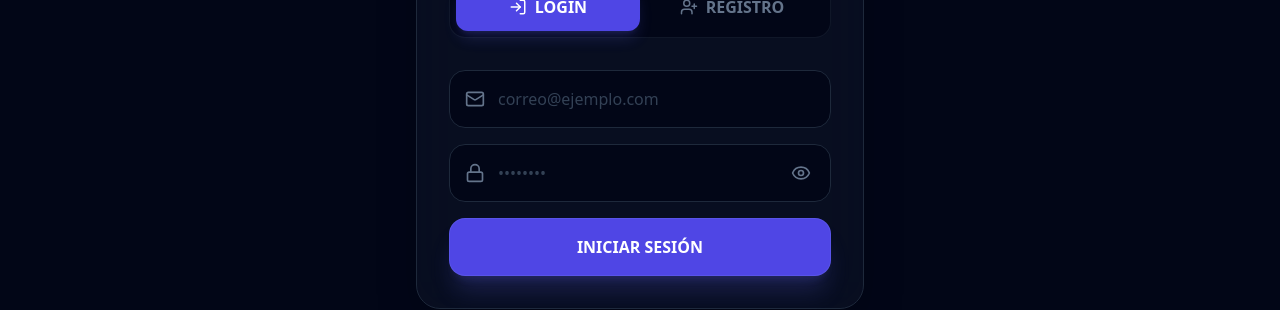
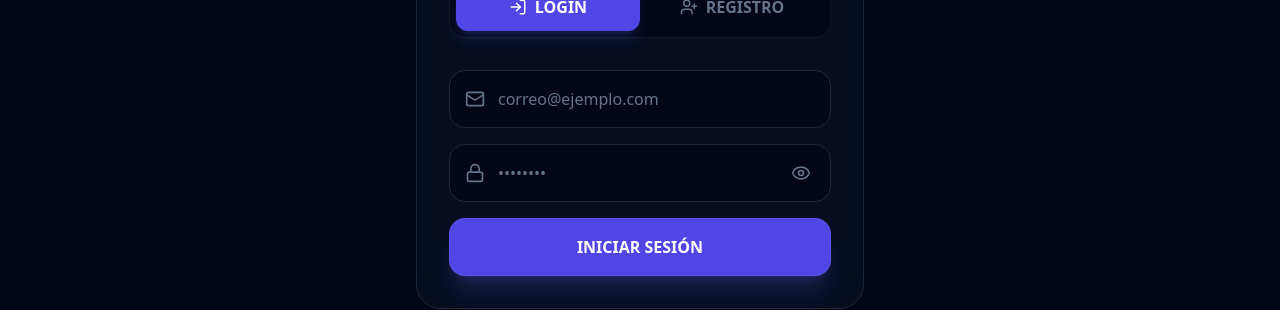
Before and after one commit to Fras28/FrontDynnamoEcommerce, a React (Vite) app: page /login in a window 1280 px wide. Shown: the part 391-701 px from the top of the page. Built offline with nearby package versions, Linux system fonts and the light colour scheme.

Commit message:
contraste placeholder y content

```diff
--- a/src/components/auth/auth.jsx
+++ b/src/components/auth/auth.jsx
@@ -101,7 +101,7 @@ const Auth = ({ onAuthSuccess }) => {
               type="email"
               required
               placeholder="correo@ejemplo.com"
-              className="w-full bg-slate-950 border border-slate-800 focus:border-indigo-500 focus:ring-4 focus:ring-indigo-500/10 pl-12 pr-4 py-4 rounded-2xl outline-none transition-all text-black font-medium placeholder:text-slate-700"
+              className="w-full bg-slate-950 border border-slate-800 focus:border-indigo-500 focus:ring-4 focus:ring-indigo-500/10 pl-12 pr-4 py-4 rounded-2xl outline-none transition-all text-black placeholder:text-slate-500 font-medium"
               value={formData.email}
               onChange={(e) => setFormData({ ...formData, email: e.target.value })}
             />
@@ -116,7 +116,7 @@ const Auth = ({ onAuthSuccess }) => {
               type={showPassword ? "text" : "password"}
               required
               placeholder="••••••••"
-              className="w-full bg-slate-950 border border-slate-800 focus:border-indigo-500 focus:ring-4 focus:ring-indigo-500/10 pl-12 pr-12 py-4 rounded-2xl outline-none transition-all text-black font-medium placeholder:text-slate-700"
+                className="w-full bg-slate-950 border border-slate-800 focus:border-indigo-500 focus:ring-4 focus:ring-indigo-500/10 pl-12 pr-4 py-4 rounded-2xl outline-none transition-all text-black placeholder:text-slate-500 font-medium"
               value={formData.password}
               onChange={(e) => setFormData({ ...formData, password: e.target.value })}
             />
```
